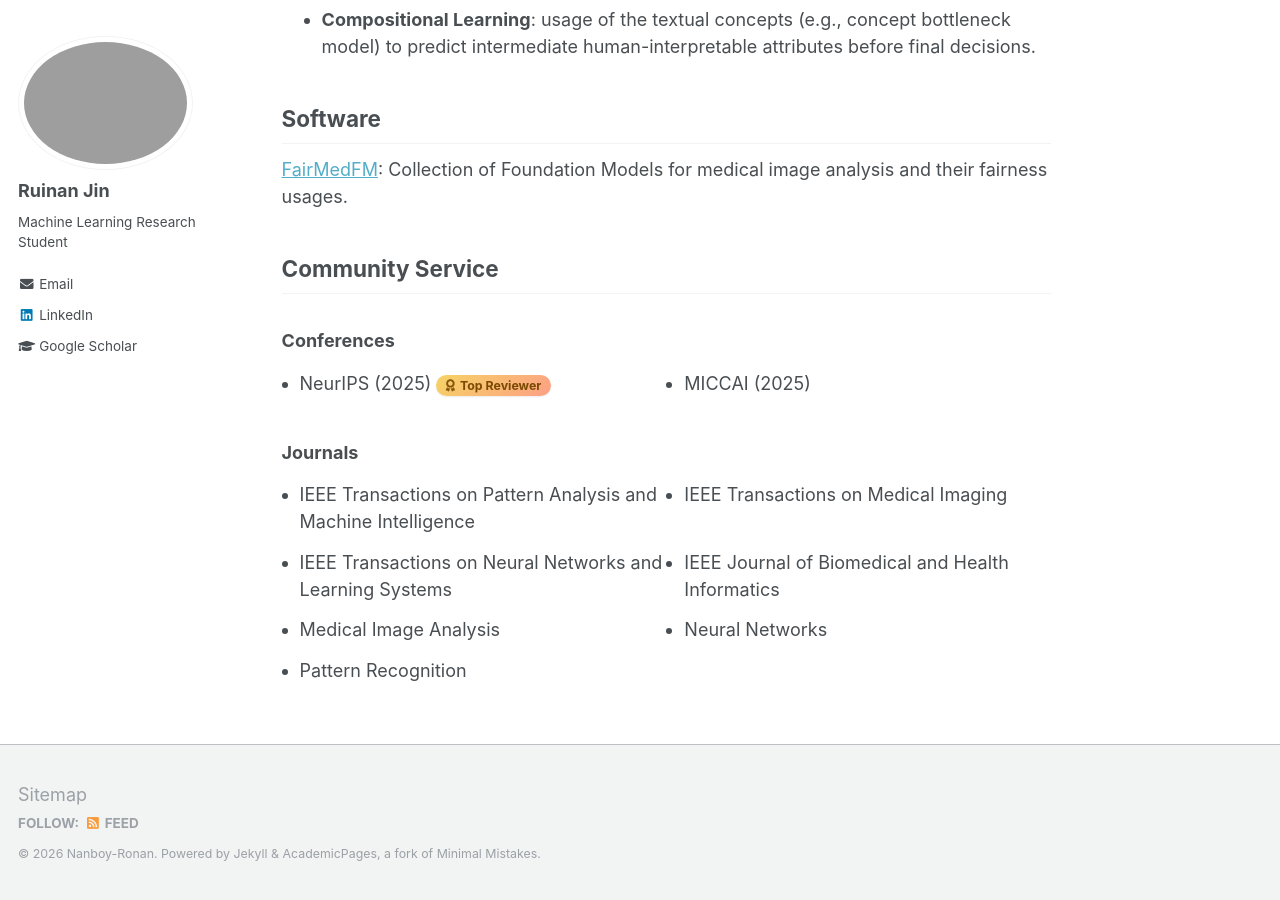
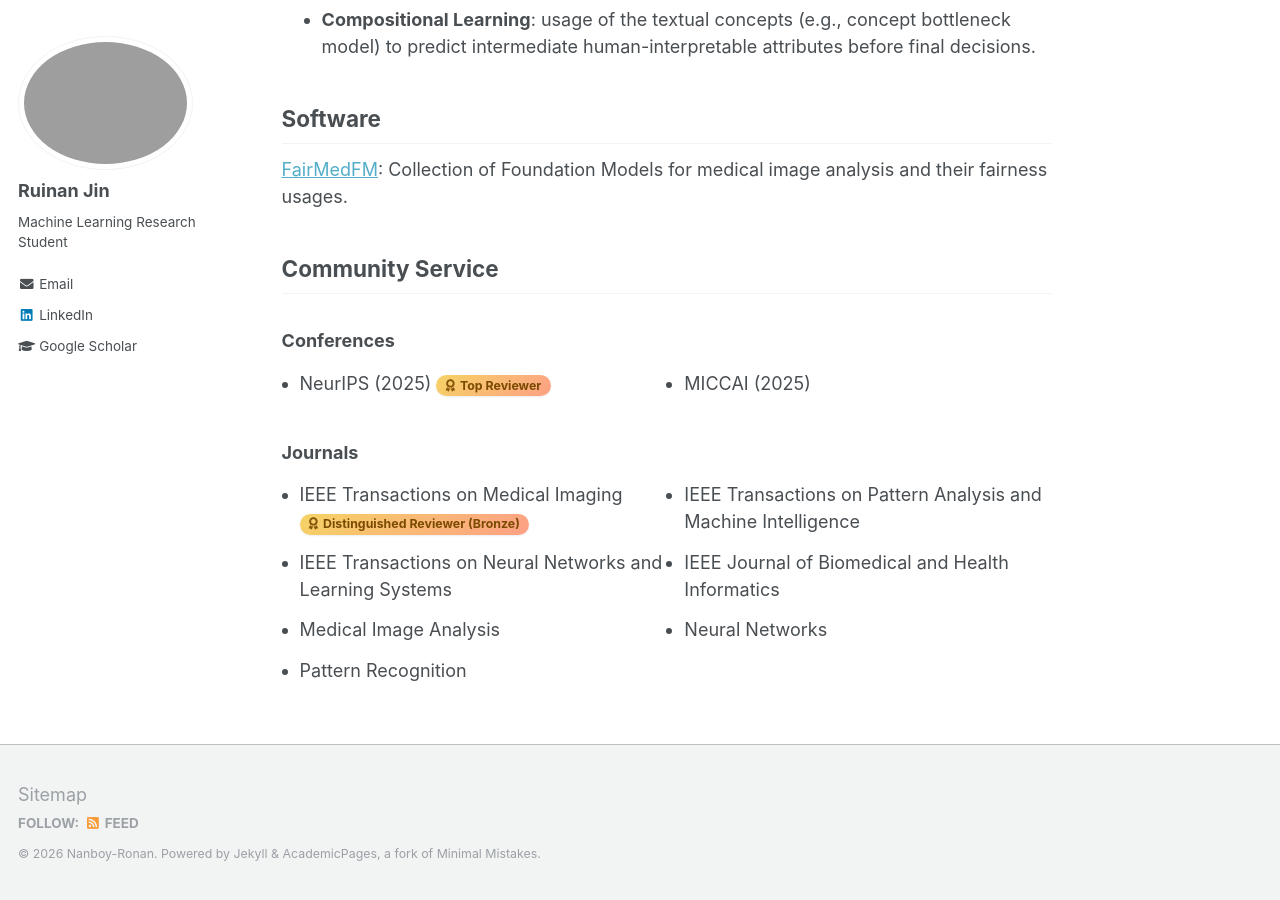
Before and after one commit to Nanboy-Ronan/Personal-Web, a Jekyll site: the page built from _pages/about.md, in a window 1280 px wide and 900 px high, scrolled down 1347 px. Built offline with Jekyll 4.4.1, drawn with Linux system fonts in a browser that asks for light colours.

Commit message:
update main page

```diff
--- a/_pages/about.md
+++ b/_pages/about.md
@@ -54,8 +54,14 @@ Hello, I'm Ruinan Jin, and I am currently the PhD student focus on medical and t
 
 ### Journals
 <ul class="list--grid">
+<li>
+    IEEE Transactions on Medical Imaging
+    <a class="badge badge--award" href="" target="_blank" rel="noopener">
+      <i class="fa fa-award" aria-hidden="true"></i>
+      Distinguished Reviewer (Bronze)
+    </a>
+  </li>
   <li>IEEE Transactions on Pattern Analysis and Machine Intelligence</li>
-  <li>IEEE Transactions on Medical Imaging</li>
   <li>IEEE Transactions on Neural Networks and Learning Systems</li>
   <li>IEEE Journal of Biomedical and Health Informatics</li>
   <li>Medical Image Analysis</li>
```
